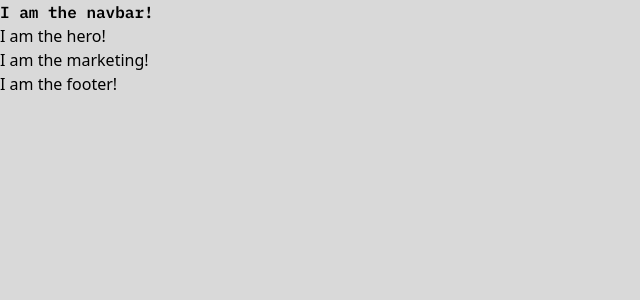
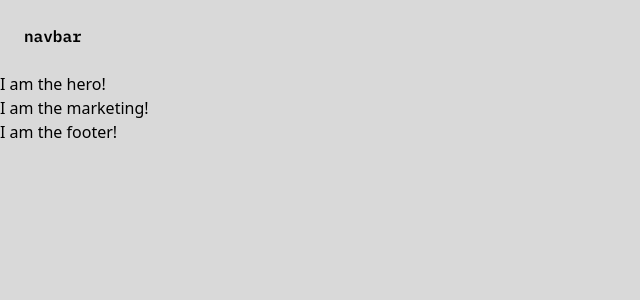
Before and after one commit to samuelito22/AccountabilityTracker, a Next.js app in the folder client/: page / in a window 1280 px wide. Shown: the top 300 px of the page, without its empty margins (0-640 px from the left). Built offline with nearby package versions, Linux system fonts and the light colour scheme.

Commit message:
sorted folder structure

```diff
--- /dev/null
+++ b/client/src/app/(auth)/login/page.tsx
@@ -0,0 +1,9 @@
+
+
+export default function Login() {
+    return(
+        <>
+        This is the login page
+        </>
+    );
+}
--- /dev/null
+++ b/client/src/app/(dashboard)/home/page.tsx
@@ -0,0 +1,8 @@
+
+export default function Home() {
+    return(
+        <>
+        This is the Home page
+        </>
+    );
+}
--- /dev/null
+++ b/client/src/app/(dashboard)/leaderboard/page.tsx
@@ -0,0 +1,9 @@
+
+
+export default function LeaderBoard() {
+    return(
+        <>
+        This is the leaderboard page
+        </>
+    );
+}
--- a/client/src/components/Header.tsx
+++ /dev/null
@@ -1,10 +0,0 @@
-
-function Header() {
-    return(
-        <nav className="font-plex font-semibold">
-            I am the navbar!
-        </nav>
-    );
-}
-
-export default Header;
--- /dev/null
+++ b/client/src/components/landing-page/Header.tsx
@@ -0,0 +1,35 @@
+'use client';
+
+import {useState} from 'react';
+
+function Header() {
+
+    const [menuOpen, setMenuOpen] = useState(false);
+
+    const toggleMenu = () => {
+        setMenuOpen(!menuOpen)
+    }
+
+    return(
+        <header className="font-plex font-semibold p-4 md:p-6 flex justify-between items-center">
+
+        {/* Mobile View */}
+
+
+
+        {/* Desktop View */}
+
+        <div className="hidden md:flex w-full justify-between">
+            navbar
+        </div>
+
+
+
+
+
+
+        </header>
+    );
+}
+
+export default Header;
```
Also changed, not shown: client/src/app/(landing)/page.tsx (+4 -4 lines), client/src/components/landing-page/Footer.tsx (renamed from client/src/components/Footer.tsx), client/src/components/landing-page/Hero.tsx (renamed from client/src/components/Hero.tsx), client/src/components/landing-page/Marketing.tsx (renamed from client/src/components/Marketing.tsx).
